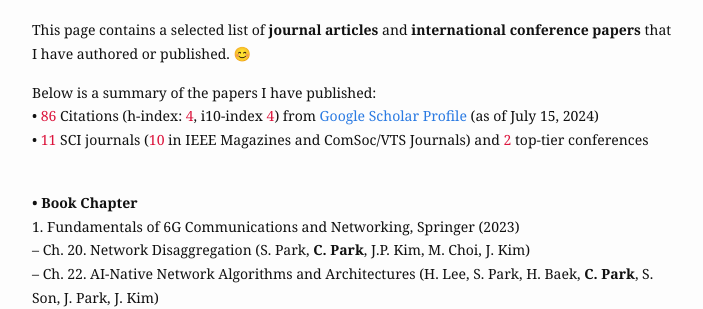
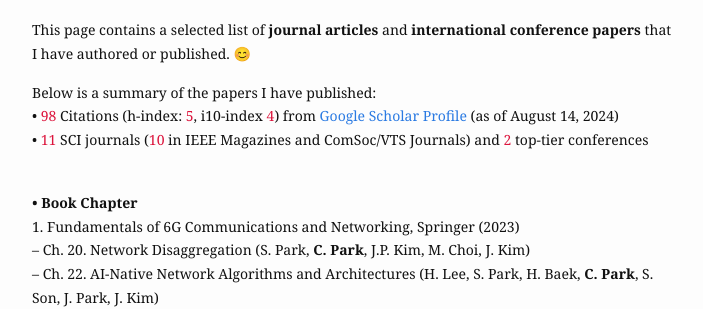
Before and after one commit to cosdeneb/cosdeneb.github.io, a Jekyll site: the page built from publication.md, in a window 1280 px wide and 900 px high. Shown: the part 138-447 px from the top of the window, without its empty margins (288-991 px from the left). Built offline with Jekyll 4.4.1, drawn with Linux system fonts in a browser that asks for light colours.

Commit message:
Update publication.md

```diff
--- a/publication.md
+++ b/publication.md
@@ -8,7 +8,7 @@
 <br/>
 
 Below is a summary of the papers I have published: <br/>
-• <font color='#dc143c'>86</font> Citations (h-index: <font color='#dc143c'>4</font>, i10-index <font color='#dc143c'>4</font>) from <a href="https://scholar.google.com/citations?hl=ko&user=fGD7V2IAAAAJ">Google Scholar Profile</a> (as of July 15, 2024) <br/>
+• <font color='#dc143c'>98</font> Citations (h-index: <font color='#dc143c'>5</font>, i10-index <font color='#dc143c'>4</font>) from <a href="https://scholar.google.com/citations?hl=ko&user=fGD7V2IAAAAJ">Google Scholar Profile</a> (as of August 14, 2024) <br/>
 • <font color='#dc143c'>11</font> SCI journals (<font color='#dc143c'>10</font> in IEEE Magazines and ComSoc/VTS Journals) and <font color='#dc143c'>2</font> top-tier conferences <br/>
 <br/>
 
```
